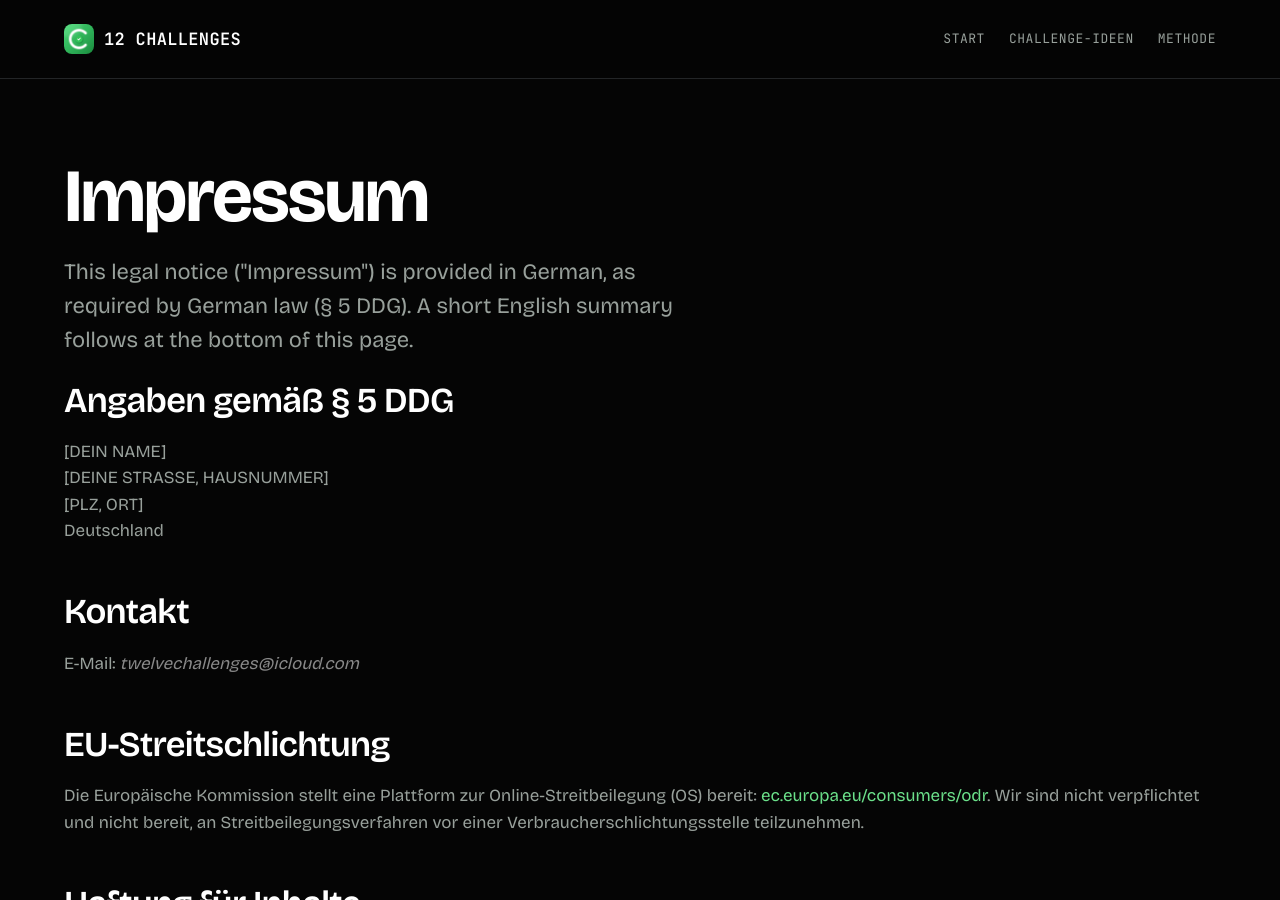
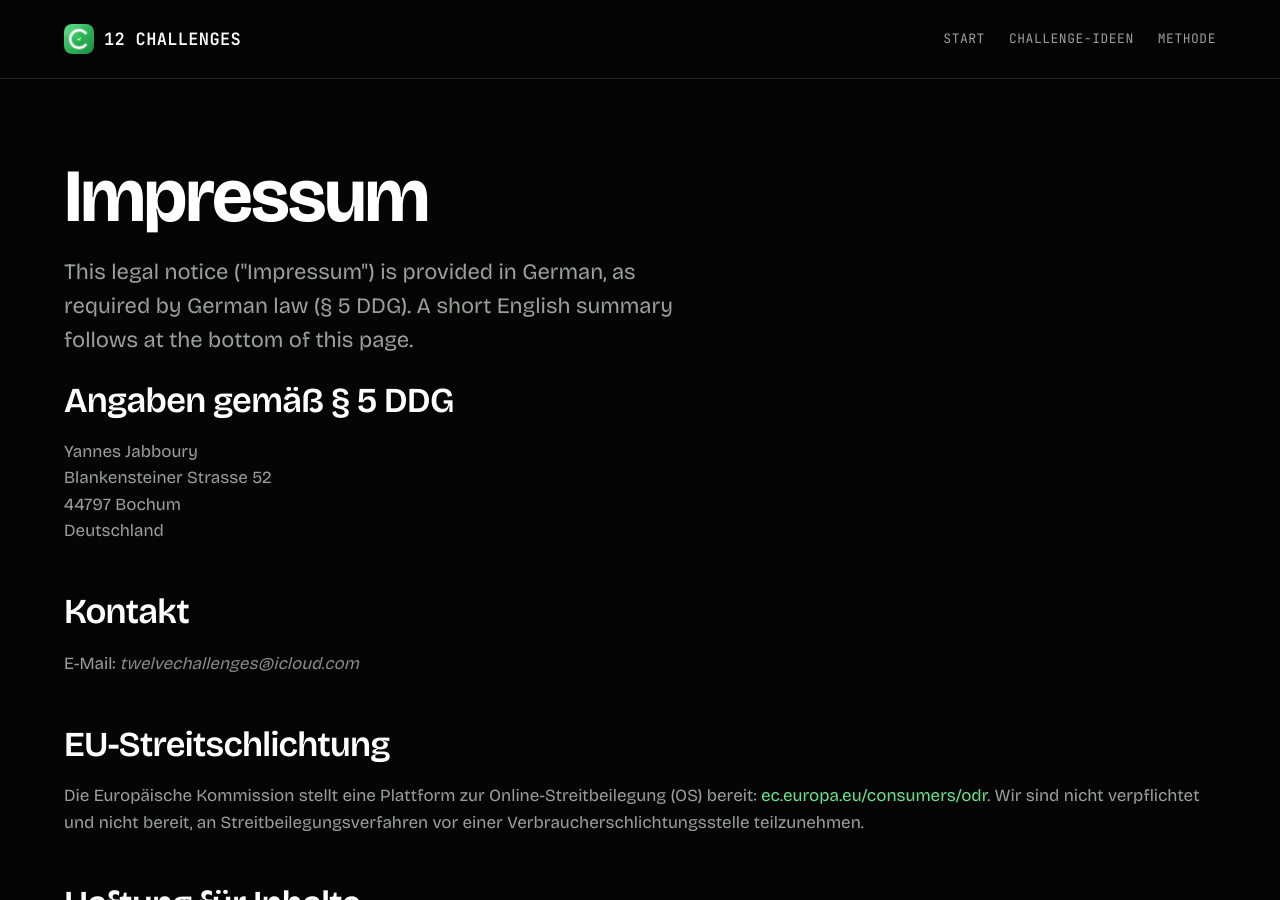
Before and after one commit to YannesJ/12c-website, a Jekyll site: the page built from imprint.html, in a window 1280 px wide and 900 px high. Built offline with Jekyll 4.4.1, drawn with Linux system fonts in a browser that asks for light colours.

Commit message:
Update imprint.html with personal information

```diff
--- a/imprint.html
+++ b/imprint.html
@@ -19,9 +19,9 @@ email_script: true
         <section>
           <h2>Angaben gemäß § 5 DDG</h2>
           <p>
-            [DEIN NAME]<br />
-            [DEINE STRASSE, HAUSNUMMER]<br />
-            [PLZ, ORT]<br />
+            Yannes Jabboury<br />
+            Blankensteiner Strasse 52<br />
+            44797 Bochum<br />
             Deutschland
           </p>
         </section>
```
